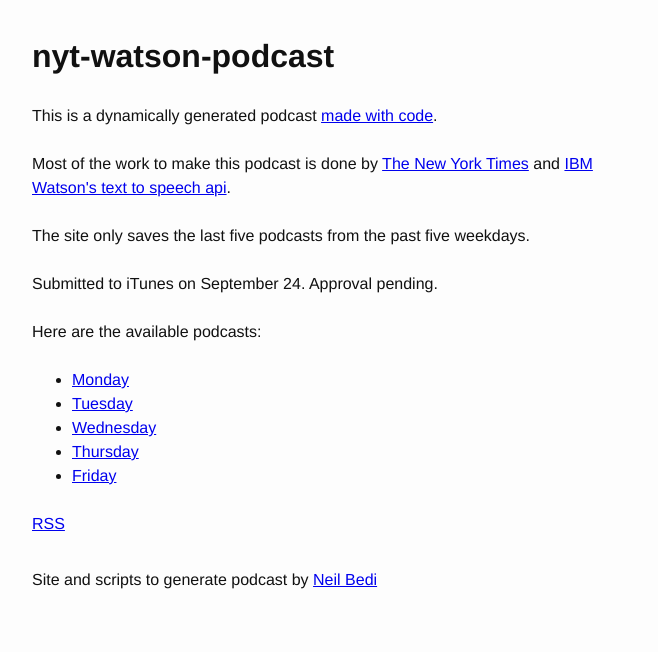
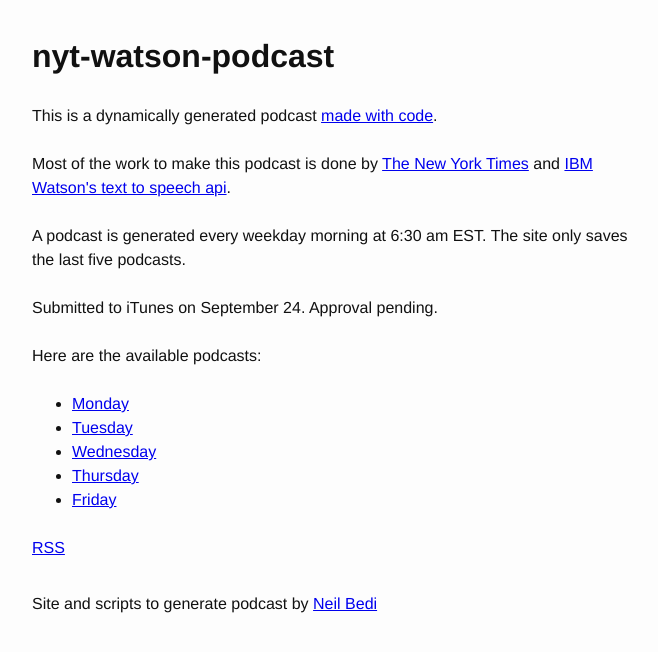
Before and after one commit to nbedi/nyt-watson-podcast, a website: page index.html in a window 1280 px wide. Shown: the whole page, without its empty margins (308-966 px from the left). Drawn offline with Linux system fonts and the light colour scheme.

Commit message:
updating page

```diff
--- a/index.html
+++ b/index.html
@@ -15,7 +15,7 @@
           <a href="http://www.ibm.com/smarterplanet/us/en/ibmwatson/developercloud/text-to-speech.html">
           IBM Watson's text to speech api</a>.</p>
 
-          <p>The site only saves the last five podcasts from the past five weekdays.</p>
+          <p>A podcast is generated every weekday morning at 6:30 am EST. The site only saves the last five podcasts.</p>
 
           <p>Submitted to iTunes on September 24. Approval pending.</p>
 
```
